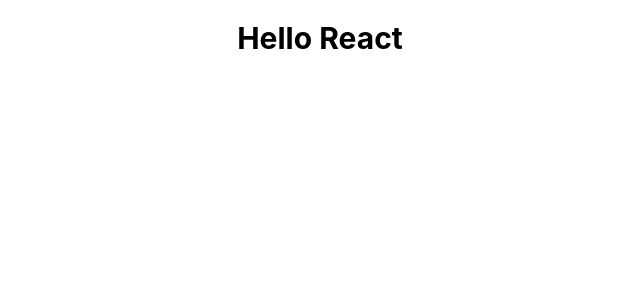
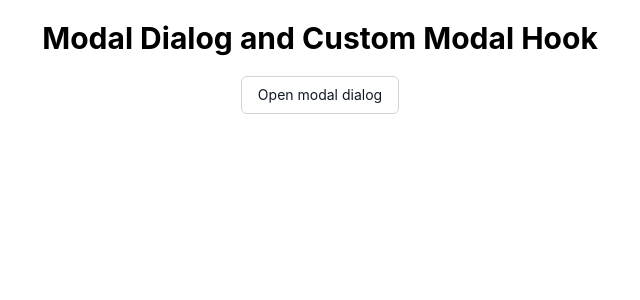
Before and after one commit to shopot/react-101, a React (Vite) app: page / in a window 1280 px wide. Shown: the top 300 px of the page, without its empty margins (320-960 px from the left). Built offline with nearby package versions, Linux system fonts and the light colour scheme.

Commit message:
feat: implement modal

```diff
--- /dev/null
+++ b/src/app/app.module.css
@@ -0,0 +1,11 @@
+.app {
+  @apply container mx-auto mt-5
+}
+
+.app h1 {
+  @apply text-center text-3xl font-bold
+}
+
+.actions {
+  @apply text-center mt-5
+}
--- a/src/app/app.tsx
+++ b/src/app/app.tsx
@@ -1,9 +1,32 @@
 import { ReactElement } from 'react';
 
+import styles from './app.module.css';
+
+import { Button, Modal } from '@/shared/ui';
+import { useModal } from '@/hooks';
+
 const App = (): ReactElement => {
+  const { isShowing, toggle } = useModal();
+
+  console.log('Render <App />');
+
   return (
-    <div className="container mx-auto mt-5">
-      <h1 className="text-center text-3xl font-bold">Hello React</h1>
+    <div className={styles.app}>
+      <h1>Modal Dialog and Custom Modal Hook</h1>
+
+      <div className={styles.actions}>
+        <Button onClick={toggle}>Open modal dialog</Button>
+      </div>
+
+      <Modal isShowing={isShowing} hide={toggle}>
+        <p className="text-center">
+          <strong>Modal Dialog and Custom Modal Hook</strong>
+        </p>
+        <p>
+          Building modal dialogs in React is a challenge due to their architectural and
+          accessibility complications.
+        </p>
+      </Modal>
     </div>
   );
 };
--- /dev/null
+++ b/src/hooks/index.ts
@@ -0,0 +1 @@
+export { useModal } from './use-modal';
--- /dev/null
+++ b/src/hooks/use-modal.tsx
@@ -0,0 +1,9 @@
+import { useState } from 'react';
+
+export const useModal = () => {
+  const [isShowing, setIsShowing] = useState(false);
+
+  const toggle = () => setIsShowing(!isShowing);
+
+  return { isShowing, toggle };
+};
--- a/src/main.css
+++ b/src/main.css
@@ -20,3 +20,7 @@ body {
 #root {
   @apply h-full;
 }
+
+p {
+  @apply pb-4
+}
--- /dev/null
+++ b/src/shared/ui/button/button.module.css
@@ -0,0 +1,11 @@
+.button {
+  @apply flex-shrink-0 text-sm border rounded-md px-4 py-2 focus:outline-none
+}
+
+.primary {
+  @apply bg-blue-500 text-white hover:bg-blue-700 border-blue-500 hover:border-blue-700
+}
+
+.default {
+  @apply bg-white text-gray-900 hover:bg-gray-100  border-gray-300
+}
--- /dev/null
+++ b/src/shared/ui/button/button.tsx
@@ -0,0 +1,19 @@
+import { ButtonHTMLAttributes, ReactElement } from 'react';
+
+import styles from './button.module.css';
+
+export const Button = (props: ButtonProps): ReactElement => {
+  const { variant, type, ...rest } = props;
+
+  return (
+    <button
+      type={type || 'button'}
+      className={`${styles.button} ${styles[variant || 'default']}`}
+      {...rest}
+    />
+  );
+};
+
+type ButtonProps = ButtonHTMLAttributes<HTMLButtonElement> & {
+  variant?: 'primary' | 'default';
+};
--- /dev/null
+++ b/src/shared/ui/button/index.ts
@@ -0,0 +1 @@
+export { Button } from './button';
--- /dev/null
+++ b/src/shared/ui/index.ts
@@ -0,0 +1,2 @@
+export { Modal } from './modal';
+export { Button } from './button';
--- /dev/null
+++ b/src/shared/ui/modal/index.ts
@@ -0,0 +1 @@
+export { Modal } from './modal';
--- /dev/null
+++ b/src/shared/ui/modal/modal.module.css
@@ -0,0 +1,23 @@
+.modalOverlay {
+  @apply fixed top-0 left-0 z-30 w-screen h-screen bg-black opacity-50
+}
+
+.modalWrapper {
+  @apply fixed top-0 left-0 z-40 w-full h-full outline-none overflow-x-hidden overflow-y-auto flex flex-col items-center
+}
+
+.modal {
+  @apply z-10 bg-white rounded-lg p-3 w-full md:w-3/4 lg:w-2/4 my-7 lg:min-h-[300px]
+}
+
+.modalHeader {
+  @apply flex justify-end
+}
+
+.modalCloseButton {
+  @apply text-2xl leading-4 text-black opacity-30 cursor-pointer border-0 hover:opacity-40
+}
+
+.modalContent {
+  @apply px-4 pb-4
+}
--- /dev/null
+++ b/src/shared/ui/modal/modal.tsx
@@ -0,0 +1,46 @@
+import { createPortal } from 'react-dom';
+import { ReactNode } from 'react';
+
+import styles from './modal.module.css';
+
+export const Modal = ({ isShowing, hide, children }: ModalProps) => {
+  if (isShowing) {
+    return createPortal(
+      <>
+        <div className={styles.modalOverlay} />
+        <div
+          className={styles.modalWrapper}
+          aria-modal
+          aria-hidden
+          tabIndex={-1}
+          role="dialog"
+          onClick={hide}
+        >
+          <div className={styles.modal} onClick={(e) => e.stopPropagation()}>
+            <div className={styles.modalHeader}>
+              <button
+                type="button"
+                className={styles.modalCloseButton}
+                data-dismiss="modal"
+                aria-label="Close"
+                onClick={hide}
+              >
+                <span aria-hidden="true">&times;</span>
+              </button>
+            </div>
+            <div className={styles.modalContent}>{children}</div>
+          </div>
+        </div>
+      </>,
+      document.body
+    );
+  }
+
+  return null;
+};
+
+type ModalProps = {
+  isShowing: boolean;
+  hide: () => void;
+  children: ReactNode;
+};
```
